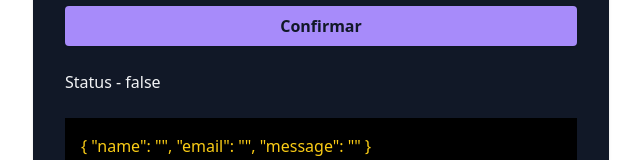
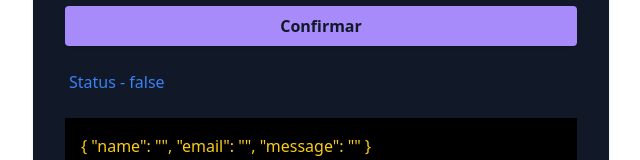
Before and after one commit to Jerick97/AA11-Angular-FormReactive, an Angular app: page / in a window 1280 px wide. Shown: the part 484-644 px from the top of the page, without its empty margins (319-959 px from the left). Built offline with nearby package versions, Linux system fonts and the light colour scheme.

Commit message:
Mejora de Mensajes de Error y Success

```diff
--- a/src/app/pages/home/home.component.html
+++ b/src/app/pages/home/home.component.html
@@ -32,7 +32,7 @@
             <p class="text-center block mb-1 ml-1 text-green-500">Todos los Campos son Validos</p>
         </div>
         <div>
-            Status - <span class="text-white-500">{{formContact.valid}}</span>
+            <p class="block mb-1 ml-1 text-blue-500">Status - <span class="text-white-500">{{formContact.valid}}</span></p>
         </div>
         <div class="bg-black p-4 text-white text-1xl text-yellow-400 mt-4">
             {{formContact.value | json}}
```
